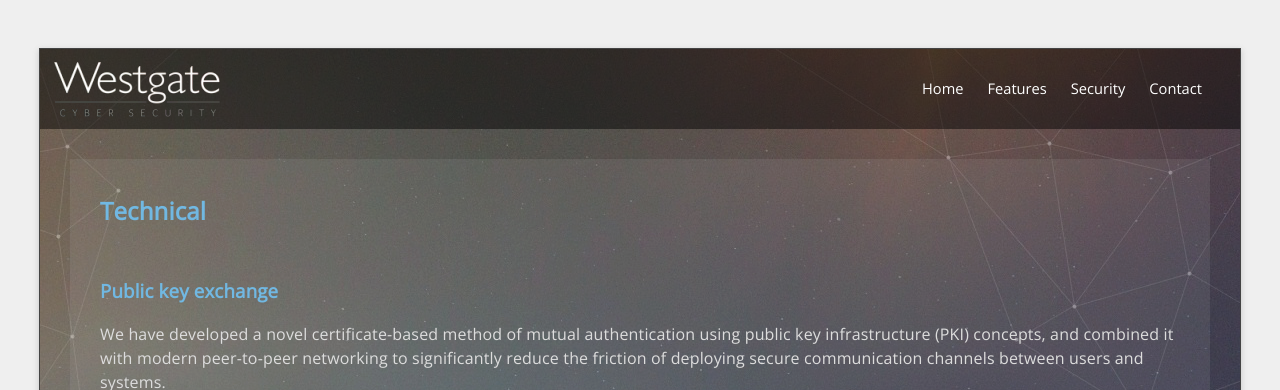
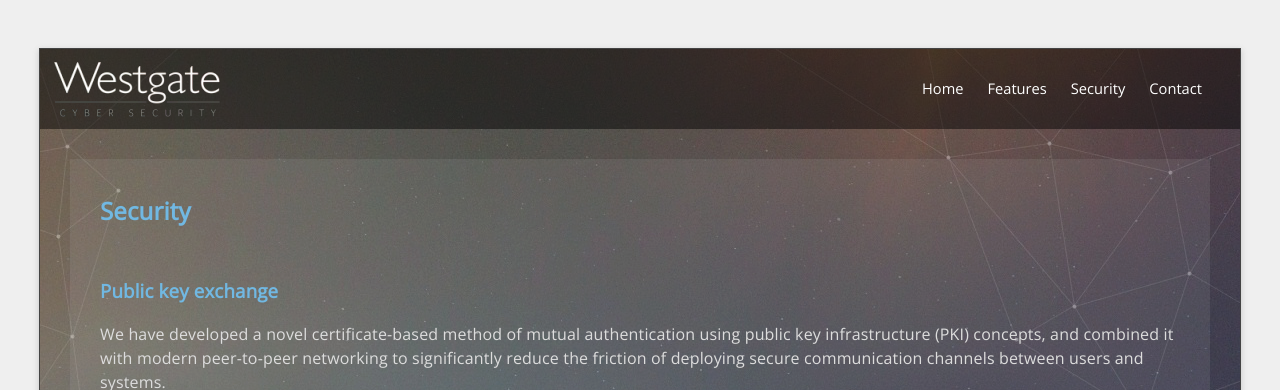
Before and after one commit to westgatecyber/westgatecyber.github.io, a Jekyll site: the page built from security.html, in a window 1280 px wide. Shown: the top 390 px of the page. Built offline with Jekyll 4.4.1, drawn with Linux system fonts in a browser that asks for light colours; Markdown is read by kramdown in place of the engine named in the settings.

Commit message:
updated page header text

```diff
--- a/security.html
+++ b/security.html
@@ -1,11 +1,11 @@
 ---
 layout: master
-title: Technical — Instant VPN
+title: Security — Instant VPN
 ---
 
-		<section id="technical" class="content">
+		<section id="security" class="content">
 
-			<h1>Technical</h1>
+			<h1>Security</h1>
 
 			<h3>Public key exchange</h3>
 
```
